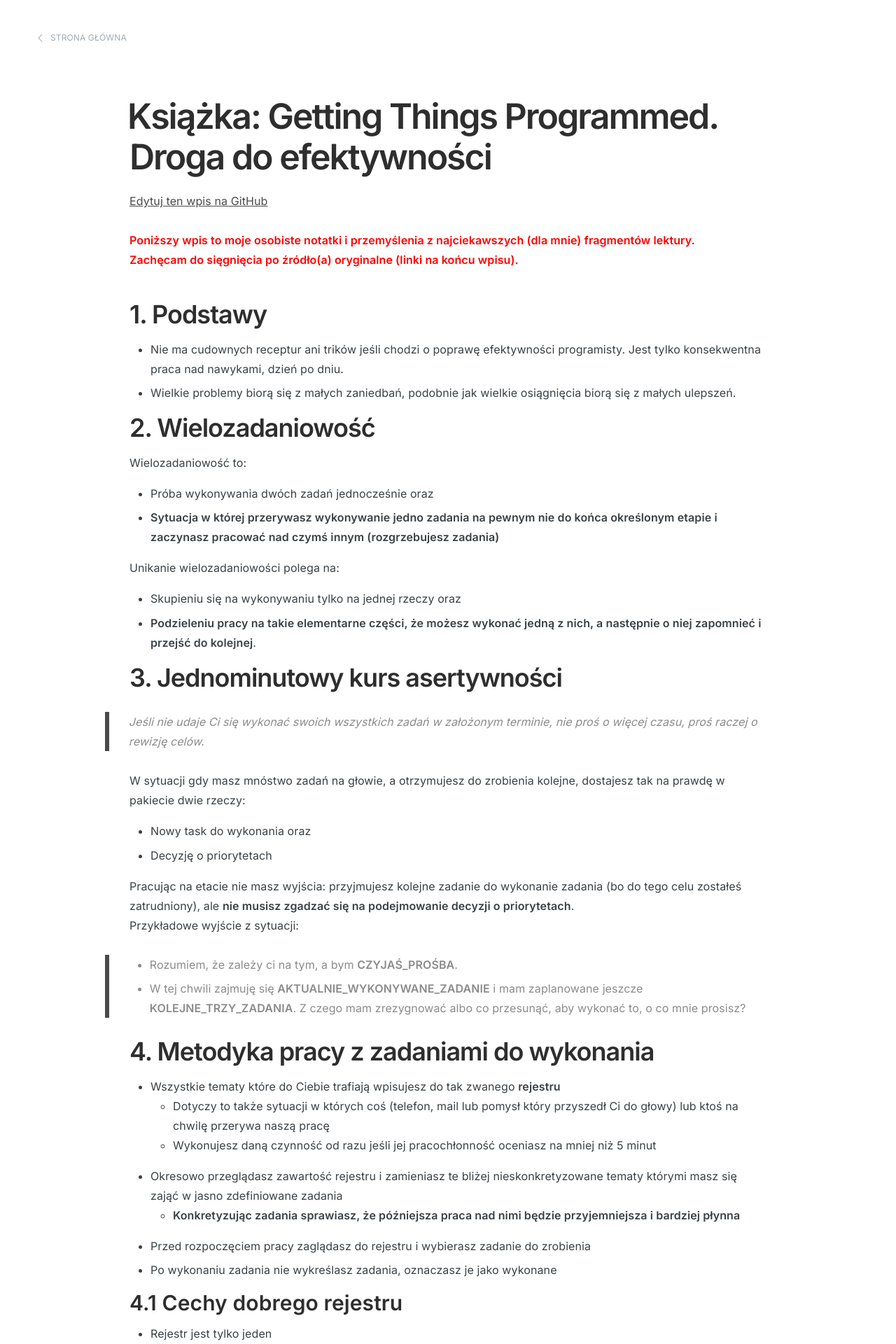
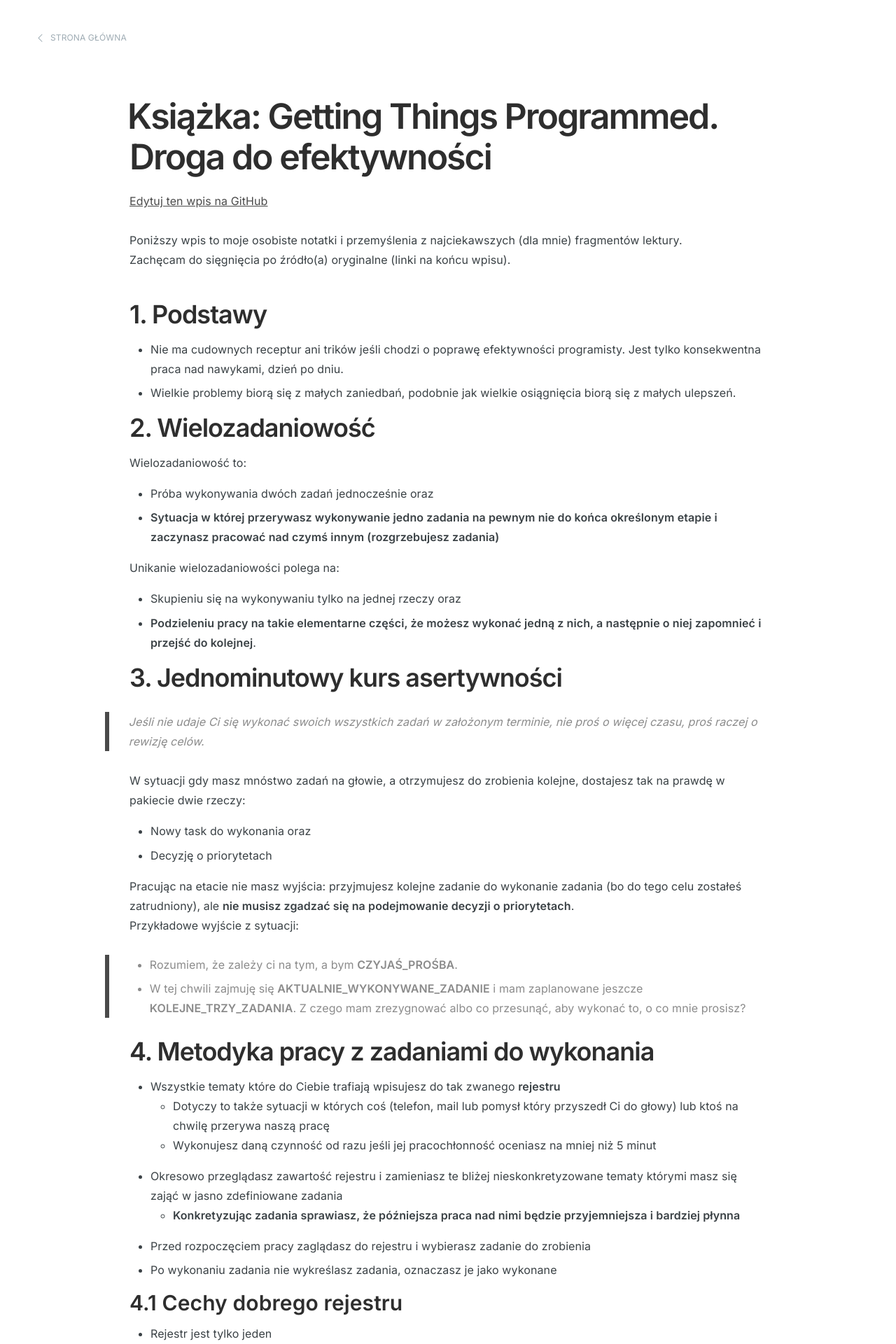
Before and after one commit to kawapa/kawapa.github.io, a Jekyll site: the page built from _posts/2021-08-15-getting-things-programmed.md, in a window 1280 px wide. Shown: the top 1920 px of the page at 70% size. Built offline with Jekyll 4.4.1, drawn with Linux system fonts in a browser that asks for light colours.

Commit message:
Remove h7

```diff
--- a/assets/css/screen.css
+++ b/assets/css/screen.css
@@ -230,11 +230,6 @@
 
 h6 {
     font-size: 2rem;
-}
-
-h7 {
-    color: red;
-    font-weight: bold;
 }
 
 a {
```
